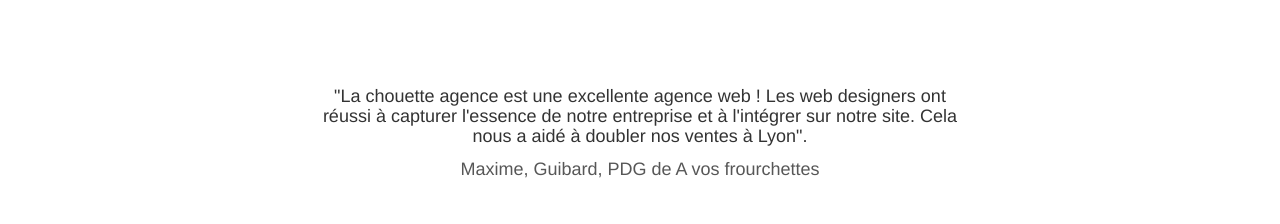
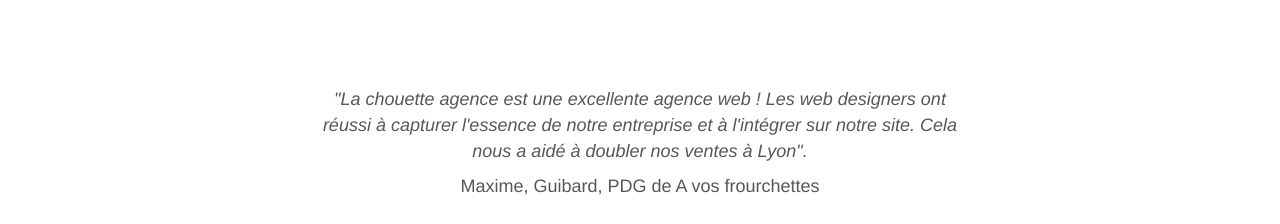
Before and after one commit to fadia91/La-chouette-agence, a plain HTML site: page index.html in a window 1280 px wide. Shown: the part 1046-1270 px from the top of the page. Drawn offline with Linux system fonts and the light colour scheme.

Commit message:
blockquote

```diff
--- a/index.html
+++ b/index.html
@@ -143,11 +143,11 @@
 				</div>
 				<div class="row voffset-lg voffset">
 					<div class="col-xs-12 col-md-8 col-md-offset-2 text-center">
-						<h4>"La chouette agence est une excellente agence web ! Les web designers ont réussi à capturer
+						<!--blockquote car citation-->
+						<blockquote>"La chouette agence est une excellente agence web ! Les web designers ont réussi à capturer
 							l'essence de notre entreprise et à l'intégrer sur notre site. Cela nous a aidé à doubler nos
-							ventes à Lyon".</h4>
+							ventes à Lyon".</blockquote>
 						<p>Maxime, Guibard, PDG de A vos frourchettes</p>
-
 					</div>
 				</div>
 			</div>
--- a/style_modif.css
+++ b/style_modif.css
@@ -649,6 +649,15 @@ a {
     font-weight: 400;
     color: #575757!important;
 }
+blockquote {
+    font-size: 18px;
+    color: #575757;
+    font-style: italic;
+    margin: 0 0 20px;
+    border-left: none;
+    padding: 10px;
+    margin: 0px;
+}
 
 .container {
     max-width: 1000px;
```
